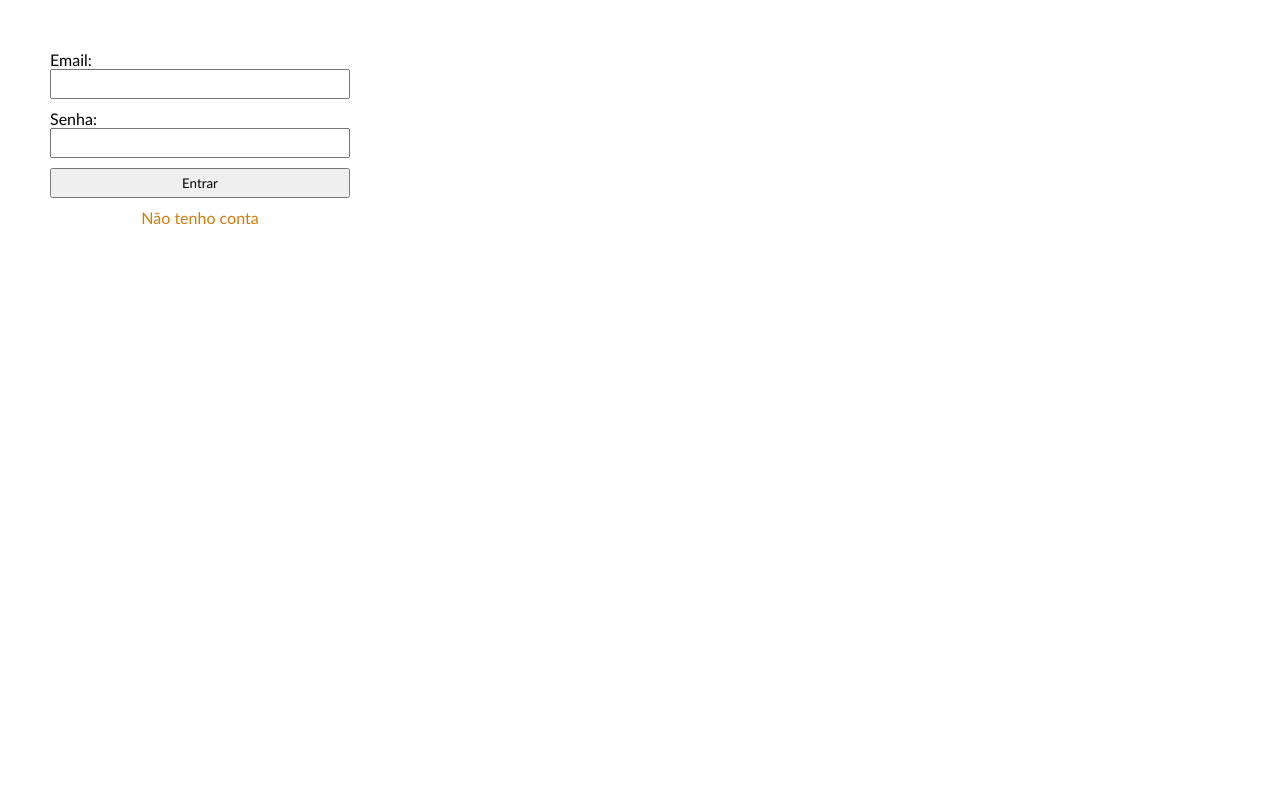
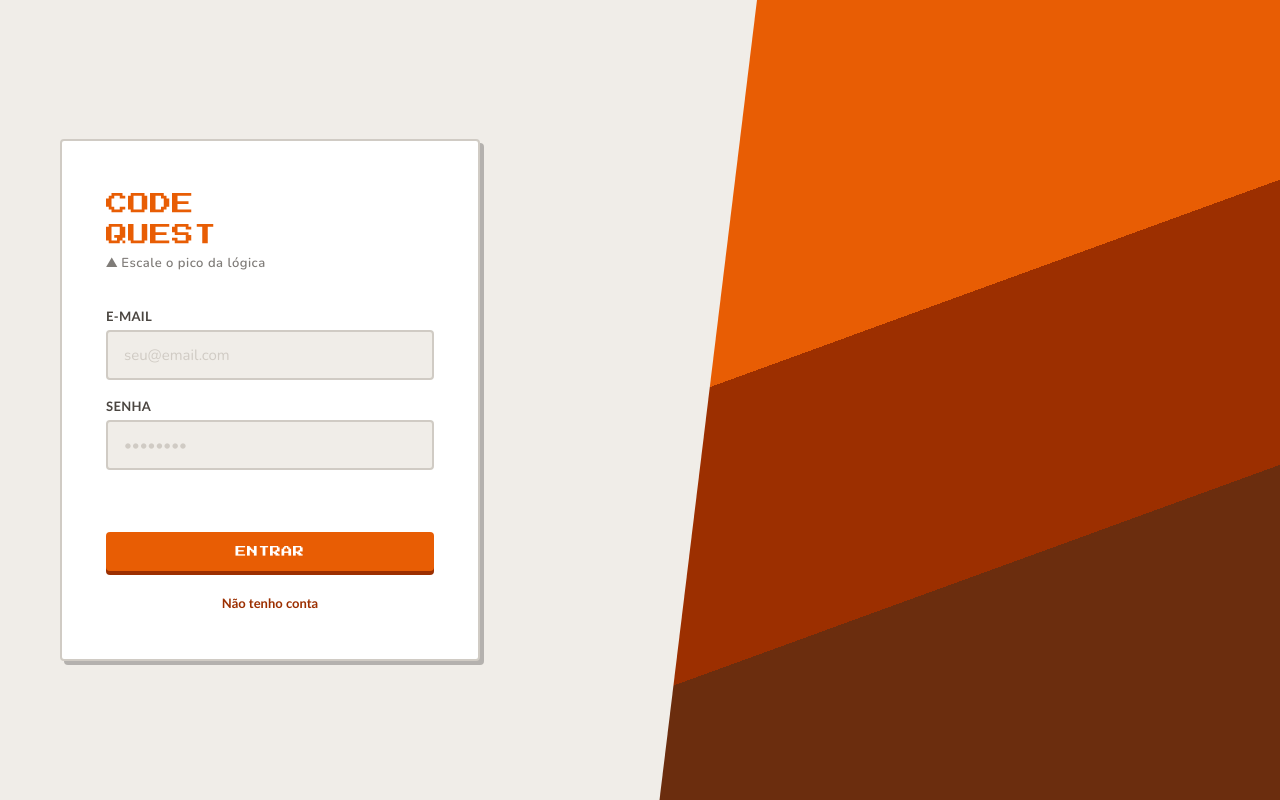
Before and after one commit to R1cardoSevero/TCC_PE_FACULDADE, a React (Vite) app in the folder TCC-PraticasExtensao/projeto-pe-faculdade/: page / in a window 1280 px wide. Built offline with nearby package versions, Linux system fonts and the light colour scheme.

Commit message:
Mudanças no login
Layout de login

```diff
--- a/TCC-PraticasExtensao/projeto-pe-faculdade/src/PaginaLogin.css
+++ b/TCC-PraticasExtensao/projeto-pe-faculdade/src/PaginaLogin.css
@@ -1,38 +1,220 @@
+@import url('https://fonts.googleapis.com/css2?family=Press+Start+2P&family=Nunito:wght@400;600;700;800&display=swap');
 
-
-form{
-    display: flex;
-    flex-direction: column;
-    width: 300px;
-    margin: 50px;
+:root {
+  --laranja: #E85D04;
+  --laranja-escuro: #9C2F00;
+  --laranja-claro: #F48C42;
+  --marrom: #6B2D0E;
+  --fundo: #F0EDE8;
+  --branco: #FFFFFF;
+  --cinza-texto: #4A4540;
+  --cinza-claro: #D0CBC4;
+  --erro: #C0392B;
+  --pixel-shadow: 4px 4px 0px rgba(0,0,0,0.25);
 }
 
-form input, form button{
-    padding: 5px;
-    margin-bottom: 10px;
+* {
+  box-sizing: border-box;
+  margin: 0;
+  padding: 0;
 }
 
-a{
-    text-decoration: none;
-    color: rgb(213, 123, 13);
-    text-align: center;
-    cursor:pointer;
+body {
+  font-family: 'Nunito', sans-serif;
+  background-color: var(--fundo);
+  min-height: 100vh;
+  display: flex;
+  align-items: center;
+  justify-content: center;
+  overflow: hidden;
+  position: relative;
 }
 
-#button-config{
-    width: 100px;
-    background-color: rgb(240, 240, 240);
-    padding: 15px;
-    border-radius: 50px;
-    position: fixed;
-    right: 20px;
-    color: red;
-    top: 20px;
+body::before {
+  content: '';
+  position: fixed;
+  top: -10%;
+  right: -5%;
+  width: 55%;
+  height: 130%;
+  background: linear-gradient(
+    160deg,
+    var(--laranja) 0%,
+    var(--laranja) 38%,
+    var(--laranja-escuro) 38%,
+    var(--laranja-escuro) 60%,
+    var(--marrom) 60%,
+    var(--marrom) 100%
+  );
+  clip-path: polygon(18% 0%, 100% 0%, 100% 100%, 0% 100%);
+  z-index: 0;
 }
 
-#button-config img{
-    width: 100%;
-    filter: brightness(0) saturate(100%)
-          invert(52%) sepia(85%) saturate(2900%)
-          hue-rotate(10deg) brightness(100%);
+.login-wrapper {
+  position: relative;
+  z-index: 1;
+  display: flex;
+  align-items: center;
+  justify-content: flex-start;
+  width: 100vw;
+  min-height: 100vh;
+  padding: 40px 60px;
 }
+
+.login-card {
+  background: var(--branco);
+  border-radius: 4px;
+  padding: 48px 44px;
+  width: 100%;
+  max-width: 420px;
+  box-shadow: var(--pixel-shadow);
+  border: 2px solid var(--cinza-claro);
+  animation: slideIn 0.4s ease-out;
+}
+
+@keyframes slideIn {
+  from { opacity: 0; transform: translateX(-24px); }
+  to   { opacity: 1; transform: translateX(0); }
+}
+
+.login-logo {
+  margin-bottom: 36px;
+  text-align: left;
+}
+
+.login-logo .game-title {
+  font-family: 'Press Start 2P', monospace;
+  font-size: 22px;
+  color: var(--laranja);
+  line-height: 1.4;
+  display: block;
+}
+
+.login-logo .game-subtitle {
+  font-family: 'Nunito', sans-serif;
+  font-size: 13px;
+  color: var(--cinza-texto);
+  margin-top: 8px;
+  letter-spacing: 0.5px;
+  font-weight: 600;
+  opacity: 0.7;
+}
+
+.login-card label {
+  display: block;
+  font-size: 13px;
+  font-weight: 800;
+  color: var(--cinza-texto);
+  margin-bottom: 6px;
+  margin-top: 18px;
+  letter-spacing: 0.3px;
+  text-transform: uppercase;
+}
+
+.login-card label:first-of-type {
+  margin-top: 0;
+}
+
+.login-card input[type="text"],
+.login-card input[type="password"],
+.login-card input[type="email"] {
+  width: 100%;
+  padding: 13px 16px;
+  border: 2px solid var(--cinza-claro);
+  border-radius: 4px;
+  font-family: 'Nunito', sans-serif;
+  font-size: 15px;
+  font-weight: 600;
+  color: var(--cinza-texto);
+  background: var(--fundo);
+  outline: none;
+  transition: border-color 0.2s, background 0.2s;
+}
+
+.login-card input::placeholder {
+  color: var(--cinza-claro);
+  font-weight: 500;
+}
+
+.login-card input:focus {
+  border-color: var(--laranja);
+  background: var(--branco);
+}
+
+.btn-primary {
+  width: 100%;
+  padding: 14px;
+  margin-top: 28px;
+  background-color: var(--laranja);
+  color: var(--branco);
+  border: none;
+  border-radius: 4px;
+  font-family: 'Press Start 2P', monospace;
+  font-size: 11px;
+  cursor: pointer;
+  letter-spacing: 0.5px;
+  box-shadow: 0 4px 0px var(--laranja-escuro);
+  transition: transform 0.1s, box-shadow 0.1s;
+  text-transform: uppercase;
+}
+
+.btn-primary:hover {
+  background-color: var(--laranja-claro);
+}
+
+.btn-primary:active {
+  transform: translateY(3px);
+  box-shadow: 0 1px 0px var(--laranja-escuro);
+}
+
+.link-secundario {
+  display: block;
+  text-align: center;
+  margin-top: 18px;
+  font-size: 13px;
+  font-weight: 700;
+  color: var(--laranja-escuro);
+  cursor: pointer;
+  text-decoration: none;
+  transition: color 0.2s;
+}
+
+.link-secundario:hover {
+  color: var(--laranja);
+  text-decoration: underline;
+}
+
+.msg-erro {
+  font-size: 12px;
+  font-weight: 700;
+  color: var(--erro);
+  text-align: center;
+  min-height: 20px;
+  margin-top: 14px;
+}
+
+.links-rodape {
+  margin-top: 6px;
+  display: flex;
+  flex-direction: column;
+  gap: 2px;
+}
+
+@media (max-width: 640px) {
+  .login-wrapper {
+    padding: 24px 20px;
+    justify-content: center;
+  }
+
+  body::before {
+    display: none;
+  }
+
+  .login-card {
+    padding: 36px 28px;
+  }
+
+  .login-logo .game-title {
+    font-size: 17px;
+  }
+}
--- a/TCC-PraticasExtensao/projeto-pe-faculdade/src/PaginaLogin.jsx
+++ b/TCC-PraticasExtensao/projeto-pe-faculdade/src/PaginaLogin.jsx
@@ -1,9 +1,9 @@
-import { use, useState } from "react"
+import { useState } from "react"
 import './PaginaLogin.css'
 import supabase from './supabase';
 import PaginaUsuario from "./PaginaUsuario";
 
-export default function PaginaLogin(){
+export default function PaginaLogin() {
   const [modo, setModo] = useState("modo-login")
   const [email, setEmail] = useState("")
   const [senha, setSenha] = useState("")
@@ -12,86 +12,170 @@ export default function PaginaLogin(){
   const [infoErro, setInfoErro] = useState("")
   const [logado, setLogado] = useState(false)
 
-    async function Logar(e){
-        e.preventDefault();
+  async function Logar(e) {
+    e.preventDefault()
     setInfoErro("")
-        if(email && senha){
+    if (email && senha) {
       await buscarUsuario(email, senha)
-        }else{
-            setInfoErro("Insira ambos os campos")
+    } else {
+      setInfoErro("Preencha e-mail e senha para continuar.")
     }
   }
 
   async function buscarUsuario(email, senha) {
-        const { data, error } = await supabase.from('usuarios').select('id, user_password').eq('user_email', email).single();
+    const { data, error } = await supabase
+      .from('usuarios')
+      .select('id, user_password')
+      .eq('user_email', email)
+      .single()
     setInfoErro("")
 
-        if(error){
-            if (error.code == 'PGRST116') {
-                setInfoErro("Nenhum usuario com esse email")
+    if (error) {
+      if (error.code === 'PGRST116') {
+        setInfoErro("Nenhuma conta encontrada com esse e-mail.")
+      }
+      return
+    }
+
+    if (senha === data.user_password) {
+      setIdUsuario(data.id)
+      setLogado(true)
+    } else {
+      setInfoErro("Senha incorreta. Tente novamente.")
     }
   }
 
-        if(senha == data.user_password){
-            console.log("conseguiu logar")
-            setIdUsuario(data.id)
-            setLogado(prev=>!prev)
-        }else{
-            setInfoErro("Senha incorreta")
+  async function inserir() {
+    const { error } = await supabase
+      .from('usuarios')
+      .insert({ user_email: email, user_password: senha })
+
+    if (error) {
+      if (error.code === '23505') {
+        setInfoErro("Esse e-mail já está cadastrado.")
+      } else {
+        setInfoErro("Erro ao cadastrar. Tente novamente.")
+      }
     }
   }
 
-    async function inserir(){
-        const { data, error } = await supabase.from('usuarios').insert({ user_email: email, user_password: senha });
-        if(error){
-            if (error.code === '23505') {
-                setInfoErro("Usuário já cadastrado");
+  async function Cadastrar(e) {
+    e.preventDefault()
+    setInfoErro("")
+    if (email && senha && emailConfirmacao) {
+      if (email === emailConfirmacao) {
+        await inserir()
       } else {
-                setInfoErro("Erro ao cadastrar, tente novamente");
+        setInfoErro("Os e-mails informados não coincidem.")
       }
-        }else{
-            console.log("Dados inseridos com sucesso")
+    } else {
+      setInfoErro("Preencha todos os campos para continuar.")
     }
   }
 
-    async function Cadastrar(e){
-        e.preventDefault();
-        setInfoErro("")
-        console.log("Cadastrando usuario")
-        if(email && senha && emailConfirmacao){
-            if(email == emailConfirmacao){
-                await inserir()
-            }else{
-                setInfoErro("Emails não são iguais")
+  if (logado) return <PaginaUsuario id={idUsuario} />
+
+  return (
+    <div className="login-wrapper">
+      <div className="login-card">
+
+        <div className="login-logo">
+          <span className="game-title">CODE<br />QUEST</span>
+          <span className="game-subtitle">⛰ Escale o pico da lógica</span>
+        </div>
+
+        {modo === "modo-login" ? (
+          <form onSubmit={Logar} noValidate>
+            <label htmlFor="email">E-mail</label>
+            <input
+              type="email"
+              id="email"
+              name="email"
+              placeholder="seu@email.com"
+              value={email}
+              onChange={e => setEmail(e.target.value)}
+              autoComplete="email"
+            />
+
+            <label htmlFor="senha">Senha</label>
+            <input
+              type="password"
+              id="senha"
+              name="senha"
+              placeholder="••••••••"
+              value={senha}
+              onChange={e => setSenha(e.target.value)}
+              autoComplete="current-password"
+            />
+
+            <p className="msg-erro">{infoErro}</p>
+
+            <button type="submit" className="btn-primary">
+              Entrar
+            </button>
+
+            <div className="links-rodape">
+              <a
+                className="link-secundario"
+                onClick={() => { setModo("modo-cadastro"); setSenha("") }}
+              >
+                Não tenho conta
+              </a>
+            </div>
+          </form>
+
+        ) : (
+          <form onSubmit={Cadastrar} noValidate>
+            <label htmlFor="email">E-mail</label>
+            <input
+              type="email"
+              id="email"
+              name="email"
+              placeholder="seu@email.com"
+              value={email}
+              onChange={e => setEmail(e.target.value)}
+              autoComplete="email"
+            />
+
+            <label htmlFor="email-confirmacao">Confirmar e-mail</label>
+            <input
+              type="email"
+              id="email-confirmacao"
+              name="email-confirmacao"
+              placeholder="confirme seu@email.com"
+              value={emailConfirmacao}
+              onChange={e => setEmailConfirmacao(e.target.value)}
+              autoComplete="email"
+            />
+
+            <label htmlFor="senha">Senha</label>
+            <input
+              type="password"
+              id="senha"
+              name="senha"
+              placeholder="crie uma senha forte"
+              value={senha}
+              onChange={e => setSenha(e.target.value)}
+              autoComplete="new-password"
+            />
+
+            <p className="msg-erro">{infoErro}</p>
+
+            <button type="submit" className="btn-primary">
+              Criar conta
+            </button>
+
+            <div className="links-rodape">
+              <a
+                className="link-secundario"
+                onClick={() => { setModo("modo-login"); setSenha("") }}
+              >
+                Já tenho conta
+              </a>
+            </div>
+          </form>
+        )}
+      </div>
+    </div>
+  )
 }
-        }else{
-            setInfoErro("Insira ambos os campos")
-        }
-    }
-
-    return <>
-        {!logado?(modo=="modo-login"?<>
-            <form onSubmit={Logar}>
-                <label htmlFor="">Email:</label>
-                <input type="text" name="email" id="email" value={email} onChange={e=>setEmail(e.target.value)}/>
-                <label htmlFor="">Senha:</label>
-                <input type="password" name="senha" id="senha" value={senha} onChange={e=>setSenha(e.target.value)}/>
-                <h3>{infoErro}</h3>
-                <button type="submit">Entrar</button>
-                <a onClick={()=>{setModo("modo-cadastro"); setSenha("")}}>Não tenho conta</a>
-            </form>
-        </>:(modo=="modo-cadastro"?<>
-            <form onSubmit={Cadastrar}>
-                <label htmlFor="">Email:</label>
-                <input type="text" name="email" id="email" value={email} onChange={e=>setEmail(e.target.value)}/>
-                <label htmlFor="">Email Confirmação:</label>
-                <input type="text" name="email-confirmacao" id="email-confirmacao" value={emailConfirmacao} onChange={e=>setEmailConfirmacao(e.target.value)}/>
-                <label htmlFor="">Senha:</label>
-                <input type="password" name="senha" id="senha" value={senha} onChange={e=>setSenha(e.target.value)}/>
-                <h3>{infoErro}</h3>
-                <button type="submit">Cadastrar</button>
-                <a onClick={()=>{setModo("modo-login"); setSenha("")}}>Já tenho uma conta</a>
-            </form>
-        </>:null)):<PaginaUsuario id={idUsuario}/>}
-    </>
-}
```
Lines whose indentation alone changed are shown as unchanged.
